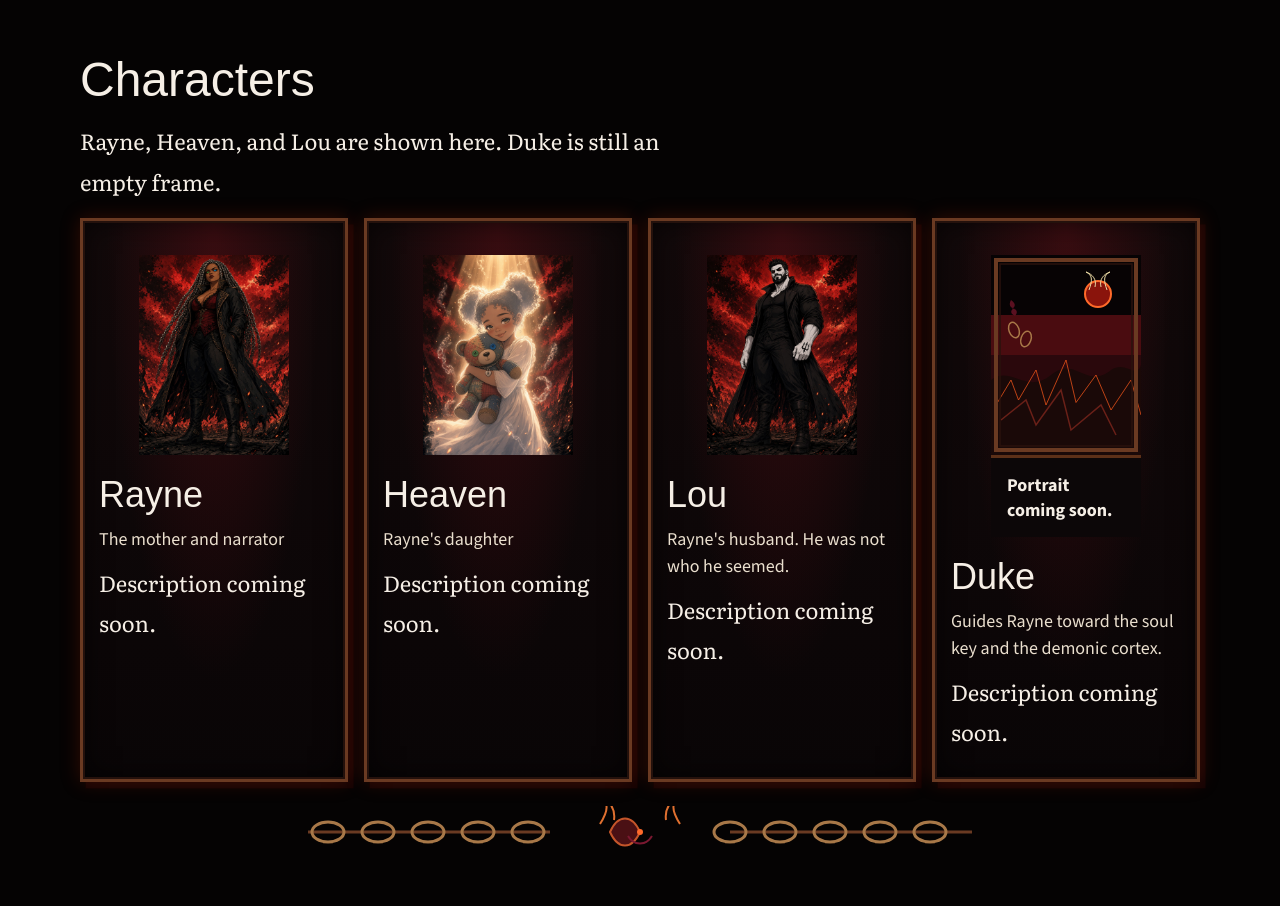
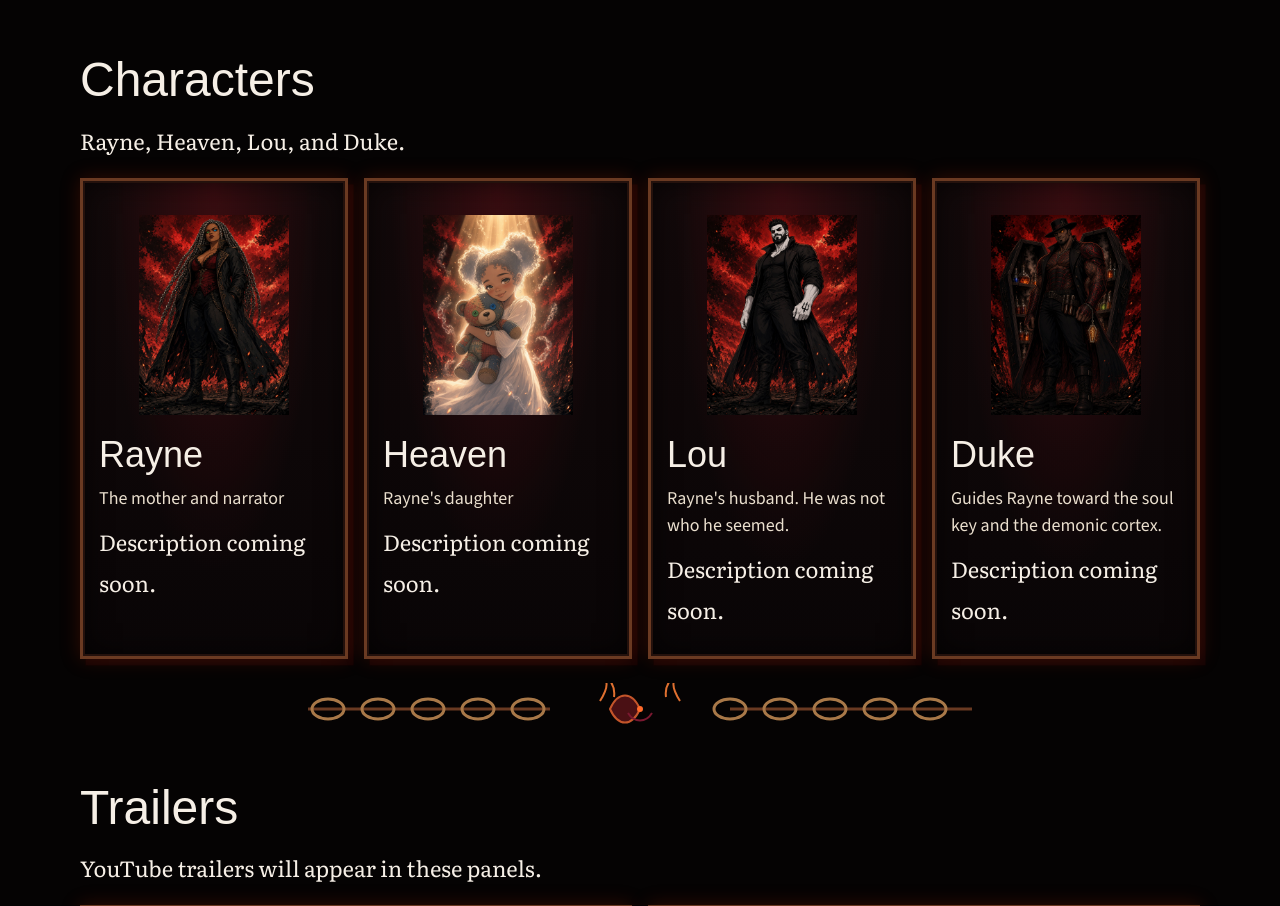
Before and after one commit to jds1985/Demonic_cortex, a Next.js app: page / in a window 1280 px wide. Shown: the part 2460-3366 px from the top of the page. Built offline with nearby package versions, Linux system fonts and the light colour scheme; a web font is replaced by a local one.

Commit message:
Add Duke's approved portrait to the character frames.
All four characters now have art. Duke's image uses the alt text Duke.

Co-authored-by: jds1985 <jds1985@users.noreply.github.com>

```diff
--- a/src/components/character-grid.tsx
+++ b/src/components/character-grid.tsx
@@ -10,7 +10,7 @@ export function CharacterGrid({ heading = "Characters", level = "h2" }: { headin
     <section className="block" id="characters" aria-labelledby="characters-heading">
       <Heading id="characters-heading">{heading}</Heading>
       <p className="prose">
-        Rayne, Heaven, and Lou are shown here. Duke is still an empty frame.
+        Rayne, Heaven, Lou, and Duke.
       </p>
       <ul className="card-grid">
         {characters.map((character) => {
--- a/src/lib/characters.ts
+++ b/src/lib/characters.ts
@@ -47,7 +47,7 @@ export const characters: Character[] = [
     name: "Duke",
     role: "Guides Rayne toward the soul key and the demonic cortex.",
     description: "Description coming soon.",
-    image: null,
+    image: "/art/duke.jpg",
     alt: "Duke",
   },
 ];
```
Also changed, not shown: public/art/duke.jpg (added), 1 other file (tests, documents, lock files or other folders).
